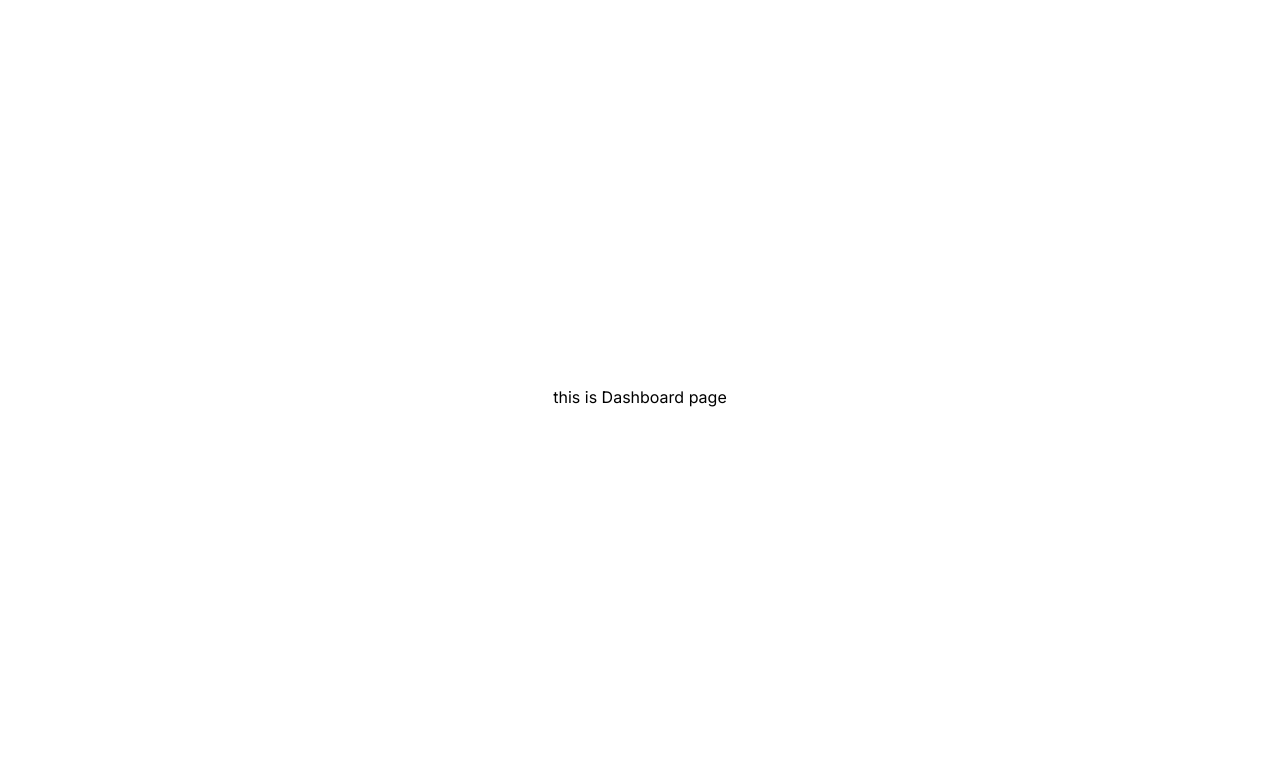
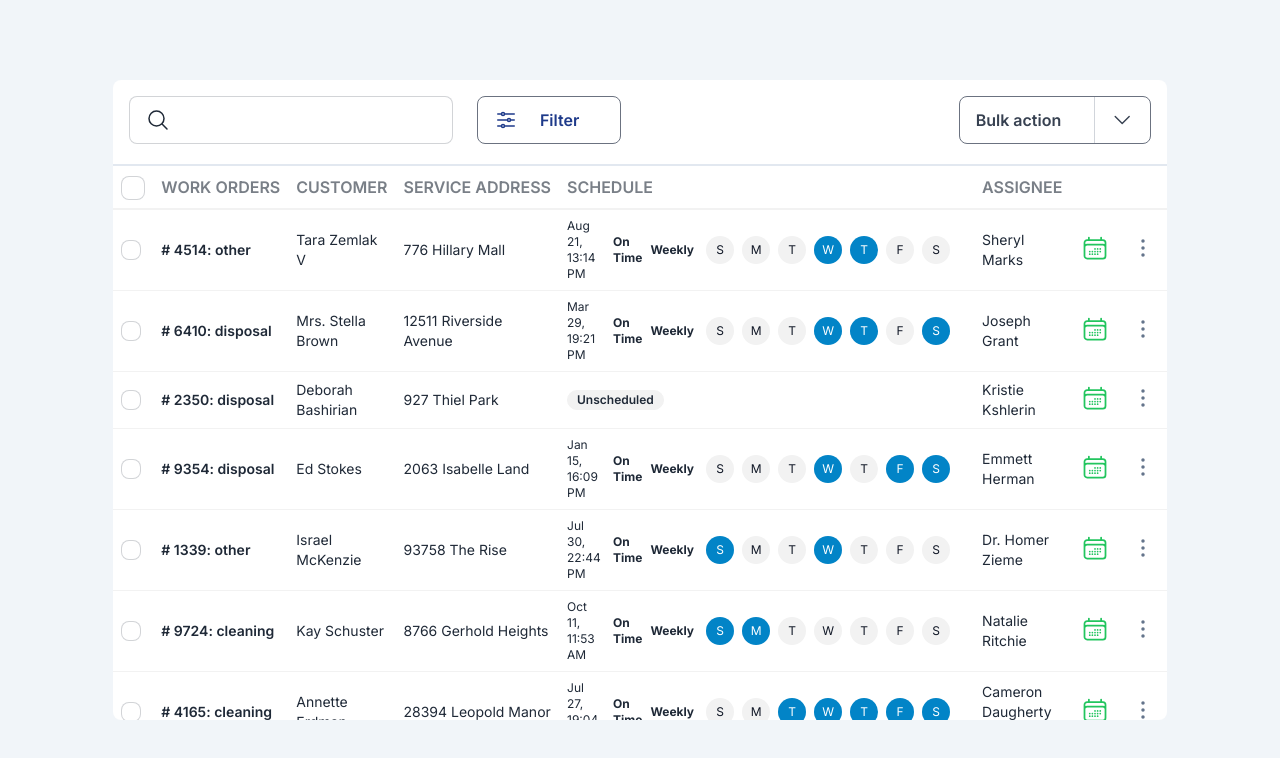
Before and after one commit to ShriduttPatel121/nextjs-tenstack-table-demo, a Next.js app: page /dashboard in a window 1280 px wide. Shown: the top 758 px of the page. Built offline with nearby package versions, Linux system fonts and the light colour scheme; a web font is replaced by a local one.

Commit message:
table UI ongoing

```diff
--- /dev/null
+++ b/app/dashboard/WorkOrderTable/ScheduleCell.tsx
@@ -0,0 +1,49 @@
+import { ScheduleENUM, TSchedule, WeekDayEnum } from '@/data/workOrderUtils';
+import { format } from 'date-fns-tz';
+
+const weekDayArr = Object.values(WeekDayEnum);
+
+export function ScheduleCell({ date, type, onTime, scheduleDays }: TSchedule) {
+  if (!onTime)
+    return (
+      <div className="badge badge-ghost text-xs font-semibold">Unscheduled</div>
+    );
+
+  return (
+    <div className="flex gap-2 text-xs items-center">
+      <span>
+        {format(date, 'MMM d, HH:mm a  ') + '  '}
+      </span>
+      <b className='ml-1'>On Time</b>
+      <div className="mx-auto flex items-center gap-3">
+        <div className="ml-auto font-bold text-xs ">Weekly</div>
+        <div className="flex justify-center gap-2 mr-4 ">
+            {weekDayArr.map((day, i) => (
+                <span
+                key={i}
+                className={`badge-ghost flex h-7 w-7 items-center justify-center rounded-full p-2 text-xs text-gray-900 ${
+                    scheduleDays.includes(day) ? 'bg-sky-600 text-white' : ''
+                }`}
+                >
+                {day.substring(0, 1)}
+                </span>
+            ))}
+        </div>
+      </div>
+      {/* {type === ScheduleENUM.WEEKLY && (
+        <div className="flex grow gap-4">
+          {weekDayArr.map((day, i) => (
+            <span
+              key={i}
+              className={`badge-ghost flex h-7 w-7 items-center justify-center rounded-full p-2 text-xs text-gray-900 ${
+                scheduleDays.includes(day) ? 'bg-sky-600 text-white' : ''
+              }`}
+            >
+              {day.substring(0, 1)}
+            </span>
+          ))}
+        </div>
+      )} */}
+    </div>
+  );
+}
--- /dev/null
+++ b/app/dashboard/WorkOrderTable/Table.tsx
@@ -0,0 +1,98 @@
+import { TWorkOrder } from '@/data/workOrderUtils';
+import {
+  type ColumnDef,
+  useReactTable,
+  getCoreRowModel,
+  flexRender,
+  OnChangeFn,
+  RowSelectionState,
+} from '@tanstack/react-table';
+
+import { ChevronDownIcon, AdjustmentsHorizontalIcon, MagnifyingGlassIcon } from "@heroicons/react/24/outline"
+
+//TODO
+interface TableProps {
+  columns: ColumnDef<TWorkOrder>[];
+  orders: TWorkOrder[];
+  rowSelection: RowSelectionState,
+  setRowSelection: OnChangeFn<RowSelectionState>,
+}
+
+export function Table({ columns, orders, rowSelection, setRowSelection }: TableProps) {
+  const table = useReactTable({
+    data: orders,
+    columns,
+    getCoreRowModel: getCoreRowModel(),
+    getRowId: row => row.id,
+    onRowSelectionChange: setRowSelection as OnChangeFn<RowSelectionState>,
+    state: {
+      rowSelection
+    }
+  });
+  return (
+    <div className="flex max-h-[80vh] w-10/12 flex-col overflow-y-auto rounded-lg bg-white">
+      <div className="flex justify-between p-4 pb-5 border-b-slate-200 border-b-2">
+        <div className="flex gap-6 justify-start">
+          <label className="input input-bordered flex items-center gap-2">
+            <MagnifyingGlassIcon className='w-6 h-6' />
+            <input type="text" style={{outline: 'none', borderWidth: "0"}} className=" grow focus:border-gray-300 focus:ring-0" />
+          </label>
+          <button className='inline-flex w-36 items-center text-blue-900 border border-gray-500 rounded-lg px-4 bg-white text-sm font-medium focus:outline-none'>
+            <AdjustmentsHorizontalIcon className='h-6 w-6' />
+            <span className='tracking-normal font-semibold text-base w-9/12'>
+                Filter
+            </span>
+          </button>
+        </div>
+
+        <div className="dropdown">
+        <div tabIndex={0} role="button" className='inline-flex h-full w-48 items-center border border-gray-500 rounded-lg px-4 bg-white text-sm font-medium text-gray-700 focus:outline-none'>
+            <span className='tracking-normal font-semibold text-base w-9/12'>
+                Bulk action
+            </span>
+            <span className="border-l mx-2 border-gray-300 h-full" />
+            <ChevronDownIcon className="h-6 w-6 ml-2 font-bold" />
+        </div>
+          <ul tabIndex={0} className="dropdown-content z-[1] menu p-2 shadow bg-base-100 rounded-box w-52">
+            <li className='text-base font-semibold text-red-500'><a>Delete</a></li>
+            <li className='text-base font-semibold'><a>Update</a></li>
+          </ul>
+        </div>
+      </div>
+      <table className="table">
+        <thead>
+          {table.getHeaderGroups().map((headerGroup) => (
+            <tr className='border-b-2' key={headerGroup.id}>
+              {headerGroup.headers.map((header) => (
+                <th className="p-2 text-base font-semibold uppercase" key={header.id}>
+                  {flexRender(
+                    header.column.columnDef.header,
+                    header.getContext(),
+                  )}
+                </th>
+              ))}
+            </tr>
+          ))}
+        </thead>
+        <tbody>
+          {table.getRowModel().rows.map((row) => {
+            return (
+              <tr className="p-2" key={row.id}>
+                {row.getVisibleCells().map((cell) => {
+                  return (
+                    <td className="p-2" key={cell.id}>
+                      {flexRender(
+                        cell.column.columnDef.cell,
+                        cell.getContext(),
+                      )}
+                    </td>
+                  );
+                })}
+              </tr>
+            );
+          })}
+        </tbody>
+      </table>
+    </div>
+  );
+}
--- /dev/null
+++ b/app/dashboard/WorkOrderTable/TableColumns.tsx
@@ -0,0 +1,78 @@
+import { type TWorkOrder } from "@/data/workOrderUtils";
+
+import { ColumnDef, createColumnHelper } from '@tanstack/react-table';
+
+import { format } from 'date-fns-tz';
+
+import { CalendarDaysIcon, EllipsisVerticalIcon } from "@heroicons/react/24/outline"
+import { ScheduleCell } from "./ScheduleCell";
+
+const columnHelper = createColumnHelper<TWorkOrder>();
+
+export const columns = [
+  columnHelper.display({
+    id: 'select-rows',
+    header: ({ table }) => (
+      <input
+        type="checkbox"
+        className="checkbox"
+        onChange={table.getToggleAllRowsSelectedHandler()}
+        checked={table.getIsAllRowsSelected()}
+      />
+    ),
+    cell: ({ row }) => (
+      <input
+        type="checkbox"
+        className="checkbox checkbox-sm"
+        checked={row.getIsSelected()}
+        disabled={!row.getCanSelect()}
+        onChange={row.getToggleSelectedHandler()}
+      />
+    ),
+  }),
+  columnHelper.accessor('workOrder', {
+    cell: (info) => (
+      <span className="font-semibold">
+        {info.getValue().toLocaleLowerCase()}
+      </span>
+    ),
+    header: () => <span>Work orders</span>,
+  }),
+  columnHelper.accessor('customerName', {
+    cell: (info) => info.getValue(),
+    header: () => <span>Customer</span>,
+  }),
+  columnHelper.accessor('serviceAddress', {
+    cell: (info) => info.getValue(),
+    header: () => (
+      <span className="">Service Address</span>
+    ),
+  }),
+  //TODO: need to add weekly UI + on time & late text too ( SEE UI )
+  columnHelper.accessor('schedule', {
+    cell: (info) => {
+      // console.log(info.row.original);
+      return <ScheduleCell {...info.getValue()}/>;
+    },
+    header: () => <span className="">Schedule</span>,
+  }),
+  columnHelper.accessor('assignee', {
+    cell: (info) => info.getValue(),
+    size: 14,
+    header: () => <span className="">Assignee</span>,
+  }),
+  columnHelper.display({
+    id: 'calender-btn',
+    size: 14,
+    cell: () => <button className="btn btn-circle btn-sm btn-ghost bg-transparent hover:bg-transparent">
+      <CalendarDaysIcon className="h-7 w-7 text-green-500" />
+    </button>,
+  }),
+  columnHelper.display({
+    id: 'more-btn',
+    size: 14,
+    cell: () => <button className="btn btn-circle btn-sm btn-ghost bg-transparent hover:bg-transparent" >
+      <EllipsisVerticalIcon className="h-7 w-7 text-slate-500" />
+    </button>,
+  }),
+] as ColumnDef<TWorkOrder>[];
--- a/app/dashboard/page.tsx
+++ b/app/dashboard/page.tsx
@@ -1,11 +1,15 @@
-import { generateWorkOrders, type TWorkOrder, ScheduleENUM } from "@/data/workOrderUtils"
+"use client"
+import { generateWorkOrders, type TWorkOrder } from "@/data/workOrderUtils";
+import { Table as WorkOrderTable } from "@/app/dashboard/WorkOrderTable/Table";
+import { columns } from "@/app/dashboard/WorkOrderTable/TableColumns" ;
+import { useState } from "react";
+import { RowSelectionState } from "@tanstack/react-table";
 
-const orders: TWorkOrder[] = generateWorkOrders(50);
+const orders: TWorkOrder[] = generateWorkOrders(10);
 
 export default function DashboardPage() {
-    return <main className="flex min-h-screen flex-col max-h-screen overflow-y-auto items-center justify-center">
-            <div className="h-[30px]">
-                this is Dashboard page
-            </div>
+    const [rowSelection, setRowSelection] = useState<RowSelectionState>({});
+    return <main className="flex items-center justify-center min-h-screen flex-col max-h-screen overflow-y-auto bg-slate-100 p-2 ">
+        <WorkOrderTable orders={orders} columns={columns} rowSelection={rowSelection} setRowSelection={setRowSelection} />
     </main>
 }
--- a/data/workOrderUtils.ts
+++ b/data/workOrderUtils.ts
@@ -1,11 +1,21 @@
 import fsPromise from "fs/promises";
-import { faker } from '@faker-js/faker'
+import { faker } from '@faker-js/faker';
 
-export enum ScheduleENUM {
+enum WeekDayEnum {
+    SUNDAY = "SUNDAY",
+    MONDAY = "MONDAY",
+    TUESDAY = "TUESDAY",
+    WEDNESDAY = "WEDNESDAY",
+    THURSDAY = "THURSDAY",
+    FRIDAY = "FRIDAY",
+    SATURDAY = "SATURDAY",
+}
+
+enum ScheduleENUM {
     WEEKLY = "WEEKLY",
     MONTHLY = "MONTHLY",
     YEARLY = "YEARLY",
-    NO_REPEAT = "NO_REPEAT",
+    NO_REPEAT = "NO REPEAT",
     CUSTOM = "CUSTOM"
 }
 
@@ -19,9 +29,11 @@ enum OrderTypeEnum {
 type TSchedule = {
     type: ScheduleENUM,
     date: Date,
+    onTime: boolean,
+    scheduleDays: WeekDayEnum[]
 }
 
-export type TWorkOrder = {
+type TWorkOrder = {
     id: string;
     workOrder: string;
     customerName: string;
@@ -34,6 +46,8 @@ function generateSchedule(): TSchedule {
     return {
         type: faker.helpers.arrayElement(Object.values(ScheduleENUM)),
         date: faker.date.future(),
+        onTime: faker.helpers.arrayElement([true, false, true]),
+        scheduleDays: faker.helpers.arrayElements(Object.values(WeekDayEnum), { max: 5, min: 1 }) as WeekDayEnum[]
     };
 }
 
@@ -41,7 +55,7 @@ function generateSchedule(): TSchedule {
 function generateWorkOrder(): TWorkOrder {
     return {
         id: faker.string.uuid(),
-        workOrder: `#${faker.number.int({ min: 1000, max: 9999 })}: ${faker.helpers.arrayElement(Object.values(OrderTypeEnum))}`,
+        workOrder: `# ${faker.number.int({ min: 1000, max: 9999 })}: ${faker.helpers.arrayElement(Object.values(OrderTypeEnum))}`,
         customerName: faker.person.fullName(),
         serviceAddress: faker.location.streetAddress(),
         assignee: faker.person.fullName(),
@@ -49,10 +63,12 @@ function generateWorkOrder(): TWorkOrder {
     };
 }
 
-export function generateWorkOrders(totalOrders: number) {
+function generateWorkOrders(totalOrders: number) {
     const workOrders: TWorkOrder[] = [];
     for (let i = 0; i < totalOrders; i++) {
         workOrders.push(generateWorkOrder());
     }
     return workOrders;
 }
+
+export { generateWorkOrders, type TWorkOrder, ScheduleENUM, type TSchedule, WeekDayEnum };
--- a/package.json
+++ b/package.json
@@ -17,6 +17,7 @@
     "autoprefixer": "10.4.15",
     "bcrypt": "^5.1.1",
     "clsx": "^2.0.0",
+    "date-fns-tz": "^2.0.1",
     "next": "^14.0.2",
     "postcss": "8.4.31",
     "react": "18.2.0",
@@ -30,6 +31,7 @@
     "@types/react": "18.2.21",
     "@types/react-dom": "18.2.14",
     "@vercel/style-guide": "^5.0.1",
+    "daisyui": "^4.9.0",
     "dotenv": "^16.3.1",
     "eslint": "^8.52.0",
     "eslint-config-next": "^14.0.0",
--- a/tailwind.config.ts
+++ b/tailwind.config.ts
@@ -27,6 +27,6 @@ const config: Config = {
       },
     },
   },
-  plugins: [require('@tailwindcss/forms')],
+  plugins: [require('@tailwindcss/forms'), require("daisyui")],
 };
 export default config;
```
Also changed, not shown: 1 other file (tests, documents, lock files or other folders).
